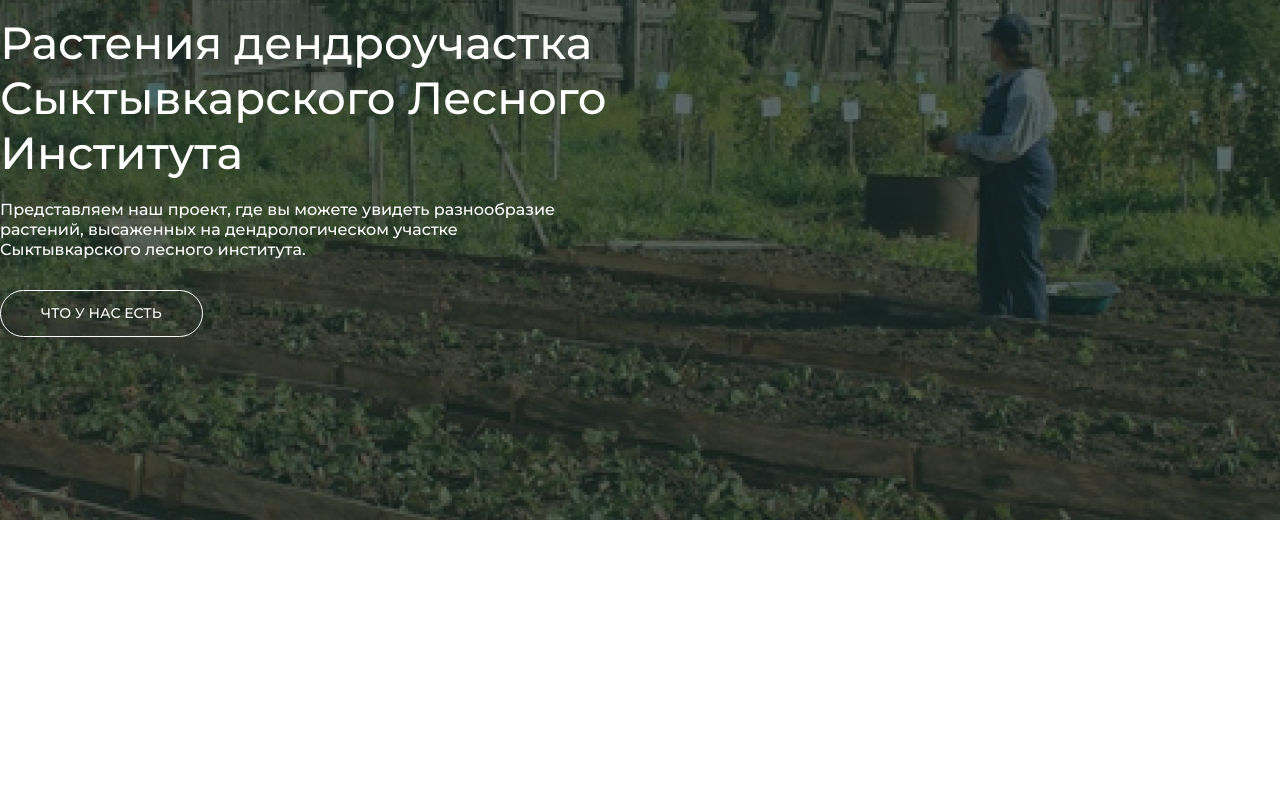
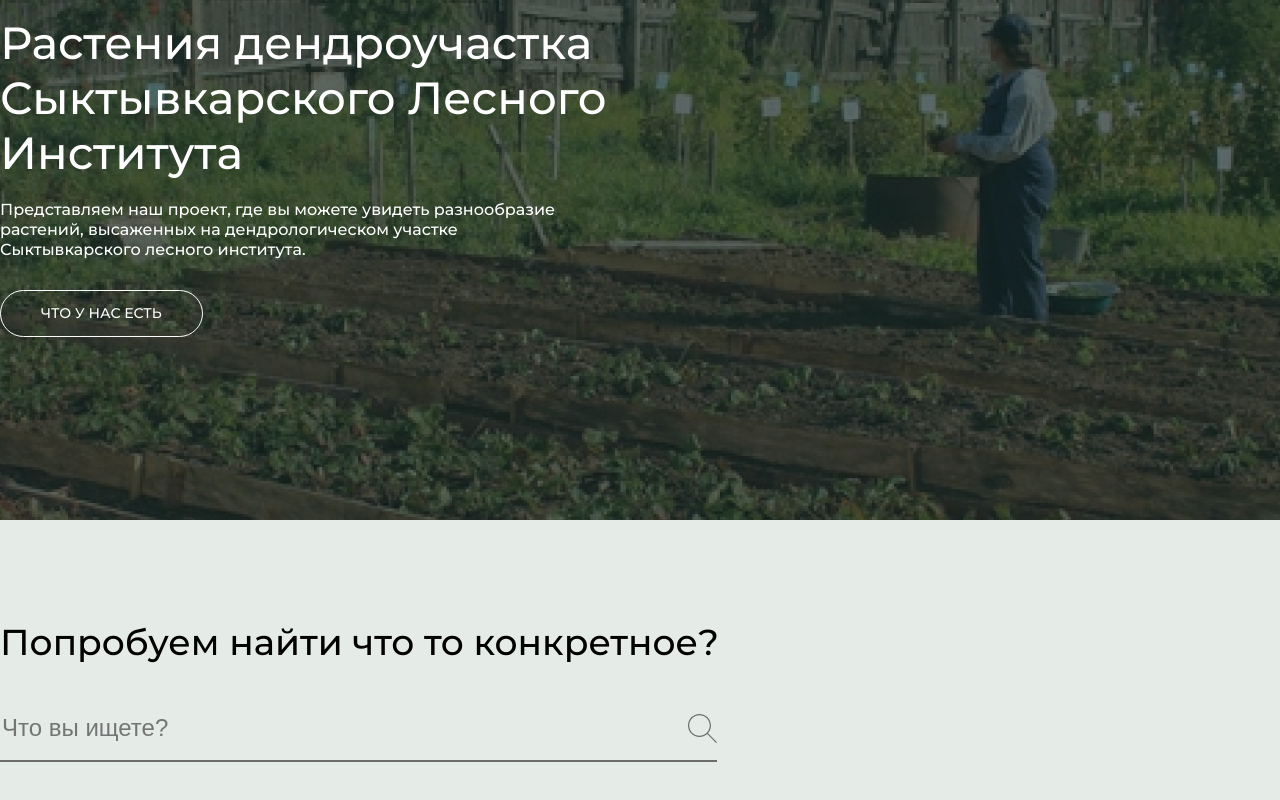
Before and after one commit to Ga11et/floroteka, a Vue app: page / in a window 1280 px wide. Shown: the part 202-1002 px from the top of the page. Before the commit the page ends 800 px from the top, so only its background shows below. Built offline with nearby package versions, Linux system fonts and the light colour scheme.

Commit message:
started working on filterPage

```diff
--- a/package.json
+++ b/package.json
@@ -31,8 +31,7 @@
     "eslint-plugin-vue": "^8.0.3",
     "sass": "^1.32.7",
     "sass-loader": "^12.0.0",
-    "typescript": "~4.5.5",
-    "vue-template-compiler": "^2.6.14"
+    "typescript": "~4.5.5"
   },
   "eslintConfig": {
     "root": true,
--- /dev/null
+++ b/src/components/PlantsFilter.vue
@@ -0,0 +1,69 @@
+<template>
+    <section class="filter">
+        <h2 class="heading">Попробуем найти что то конкретное?</h2>
+        <div class="inputContainer">
+            <input v-model="filterValue" class="input" placeholder="Что вы ищете?"
+            />
+            <SvgIcons />
+        </div>
+    </section>
+</template>
+<script lang="ts">
+import Vue from 'vue'
+import SvgIcons from '@/components/svgIcons.vue'
+
+export default Vue.extend({
+  name: 'plants-filter',
+  data: function () {
+    return {
+      filterValue: ''
+    }
+  },
+  components: {
+    SvgIcons
+  }
+})
+</script>
+<style lang="scss">
+@import '@/variables';
+
+.filter {
+    width: 1280px;
+    padding: 100px 0;
+    align-self: center;
+
+    .heading {
+        @include font(36px, 44px, 500);
+    }
+
+    .inputContainer {
+        position: relative;
+        display: inline-flex;
+        align-items: center;
+        padding-top: 50px - 19px;
+        padding-bottom: 50px;
+        .input {
+            outline: none;
+            border: none;
+            border-bottom: 2px solid #6D6D6D;
+            height: 29px + 38px;
+            width: 717px;
+            background-color: transparent;
+            @include font(24px, 30px, 500);
+            &:focus{
+                border-color: black;
+                &+svg{
+                    path{
+                        fill: black;
+                }
+                }
+            }
+        }
+        svg {
+            position: absolute;
+            right: 0px;
+        }
+    }
+
+}
+</style>
--- /dev/null
+++ b/src/components/svgIcons.vue
@@ -0,0 +1,14 @@
+<template>
+    <svg width="29" height="29" viewBox="0 0 29 29" fill="none" xmlns="http://www.w3.org/2000/svg">
+        <path fill-rule="evenodd" clip-rule="evenodd"
+            d="M19.1557 20.01C17.1221 21.843 14.4299 22.9583 11.4792 22.9583C5.14388 22.9583 0 17.8145 0 11.4792C0 5.14388 5.14388 0 11.4792 0C17.8145 0 22.9583 5.14388 22.9583 11.4792C22.9583 14.4299 21.843 17.1221 20.01 19.1557L29 28.1457L28.1457 29L19.1557 20.01V20.01ZM11.4792 1.20833C17.1475 1.20833 21.75 5.81088 21.75 11.4792C21.75 17.1475 17.1475 21.75 11.4792 21.75C5.81088 21.75 1.20833 17.1475 1.20833 11.4792C1.20833 5.81088 5.81088 1.20833 11.4792 1.20833V1.20833Z"
+            fill="#6D6D6D" />
+    </svg>
+</template>
+<script lang="ts">
+import Vue from 'vue'
+
+export default Vue.extend({
+  name: 'svg-icons'
+})
+</script>
--- /dev/null
+++ b/src/custom.d.ts
@@ -0,0 +1,4 @@
+declare module "*.svg" {
+    const content: any;
+    export default content;
+}
--- a/src/router/index.ts
+++ b/src/router/index.ts
@@ -1,6 +1,6 @@
 import Vue from 'vue'
 import VueRouter, { RouteConfig } from 'vue-router'
-import HomeView from '../views/HomeView.vue'
+import CatalogView from '../views/CatalogView.vue'
 
 Vue.use(VueRouter)
 
@@ -8,7 +8,7 @@ const routes: Array<RouteConfig> = [
   {
     path: '/',
     name: 'home',
-    component: HomeView
+    component: CatalogView
   },
   {
     path: '/about',
--- /dev/null
+++ b/src/views/CatalogView.vue
@@ -0,0 +1,23 @@
+<template>
+  <main class="container">
+    <PlantsFilter />
+  </main>
+</template>
+
+<script lang="ts">
+import Vue from 'vue'
+import PlantsFilter from '../components/PlantsFilter.vue'
+
+export default Vue.extend({
+  name: 'HomeView',
+  components: {
+    PlantsFilter
+  }
+})
+</script>
+<style lang="scss">
+  @import '@/variables';
+  .container{
+    @include flex(column, center, unset);
+  }
+</style>
--- a/src/views/HomeView.vue
+++ /dev/null
@@ -1,15 +0,0 @@
-<template>
-  <div class="home">
-
-  </div>
-</template>
-
-<script lang="ts">
-import Vue from 'vue'
-
-export default Vue.extend({
-  name: 'HomeView',
-  components: {
-  }
-})
-</script>
--- a/tsconfig.json
+++ b/tsconfig.json
@@ -32,7 +32,9 @@
     "src/**/*.tsx",
     "src/**/*.vue",
     "tests/**/*.ts",
-    "tests/**/*.tsx"
+    "tests/**/*.tsx",
+    "src/components",
+    "src/custom.d.ts"
   ],
   "exclude": [
     "node_modules"
--- a/vue.config.js
+++ b/vue.config.js
@@ -1,4 +1,5 @@
-const { defineConfig } = require('@vue/cli-service')
-module.exports = defineConfig({
-  transpileDependencies: true
-})
+module.exports = {
+  chainWebpack: (config) => {
+    config.transpileDependencies = true
+  },
+};
```
Also changed, not shown: src/components/HelloWorld.vue (deleted, +0 -63 lines), src/assets/search.svg (added), 1 other file (tests, documents, lock files or other folders).
